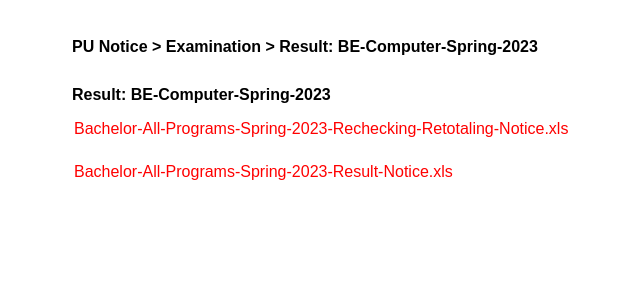
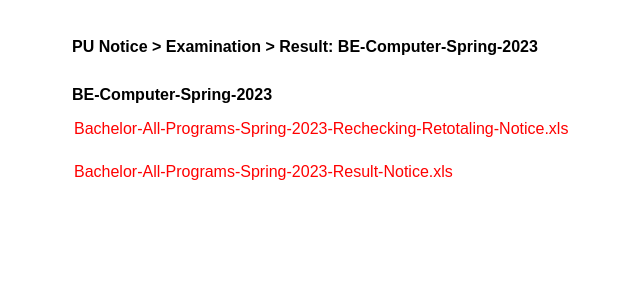
Before and after one commit to rabnmgr7/test-result, a Flask app: page / in a window 1280 px wide. Shown: the part 458-758 px from the top of the page, without its empty margins (72-712 px from the left). Run offline with Flask 2, Linux system fonts and the light colour scheme; data comes from the database, SQL or seed files in the repository; data that the repository does not hold is empty; some web fonts are replaced.

Commit message:
Update index.html

```diff
--- a/web/templates/index.html
+++ b/web/templates/index.html
@@ -179,7 +179,7 @@
     <hr>
 
     <!-- List of Uploaded Files -->
-    <h3>Result: BE-Computer-Spring-2023</h3>
+    <h3>BE-Computer-Spring-2023</h3>
     <ul id="fileList"></ul>
 
     <!-- Link to view uploaded files -->
```
